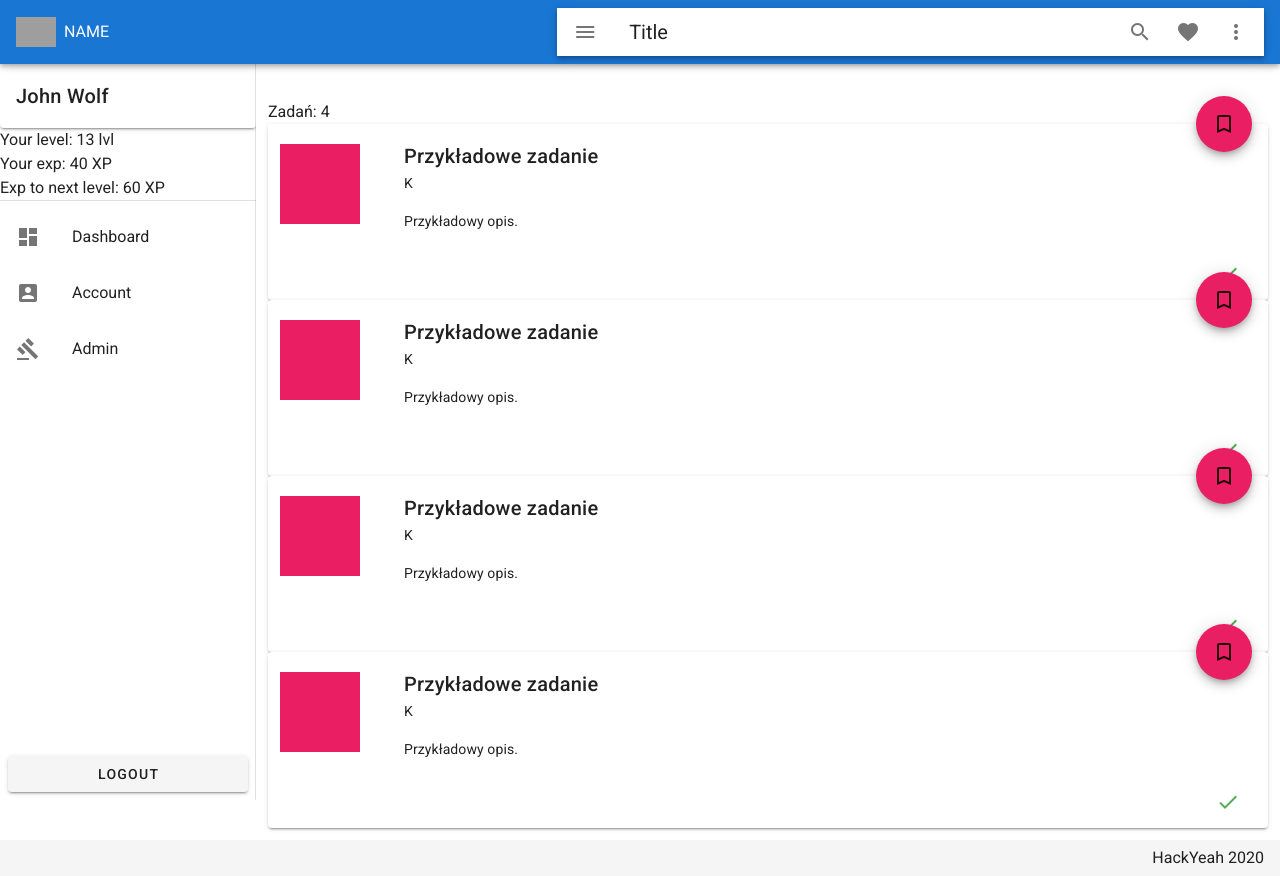
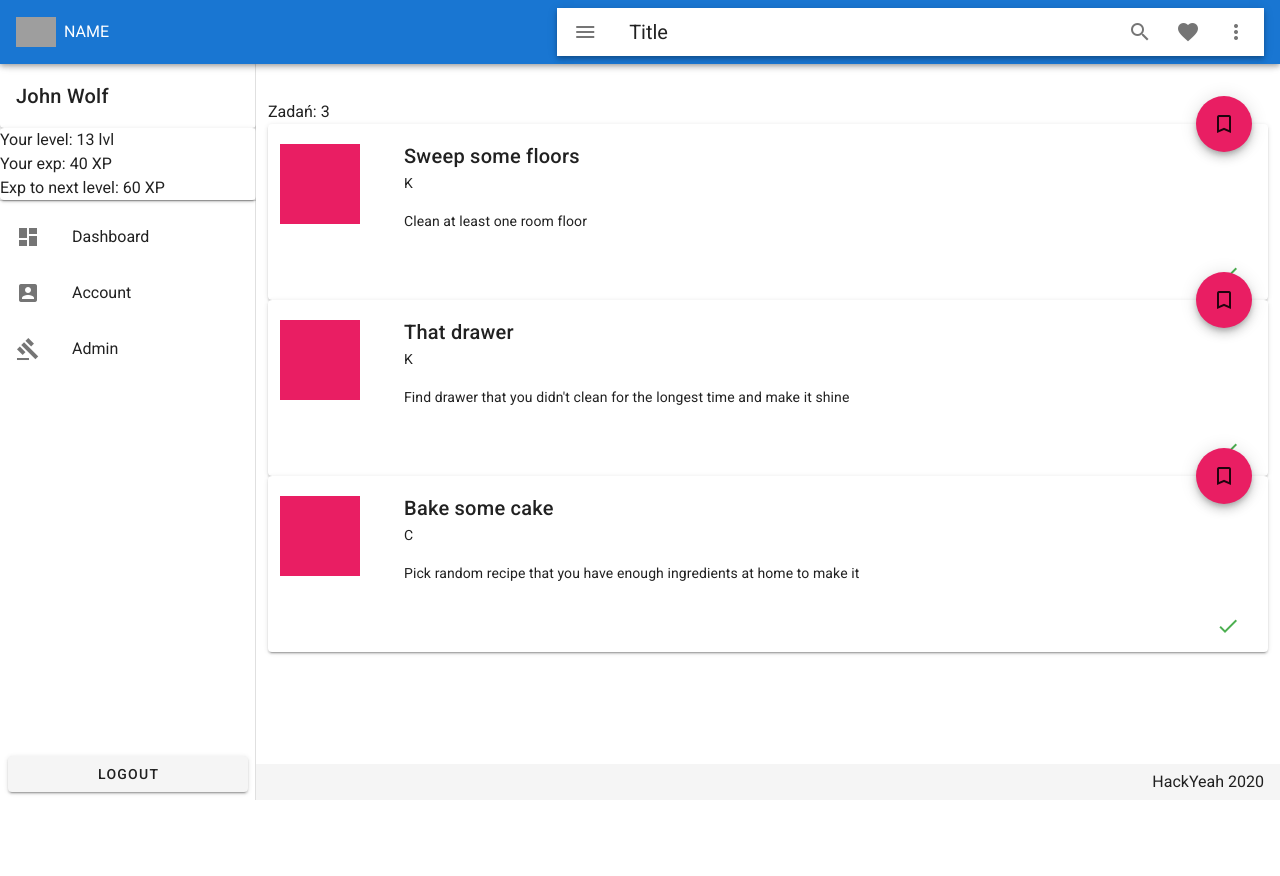
Before and after one commit to swrczk/VUE-ExpAtHome-HackYeah, a Vue app in the folder app/: page / in a window 1280 px wide. After the commit the page ends 800 px from the top, so only its background shows below. Built offline with nearby package versions, Linux system fonts and the light colour scheme; grey boxes are pictures that could not be loaded.

Commit message:
random tasks

```diff
--- a/app/src/components/Level.vue
+++ b/app/src/components/Level.vue
@@ -1,5 +1,5 @@
 <template>
-    <div>
+    <div class="v-card v-sheet theme--light">
         <span>Your level: {{ Math.round(level/100) }} lvl</span><br />
         <span>Your exp: {{ level%100 }} XP</span><br />
         <span>Exp to next level: {{ 100-level%100 }} XP</span>
--- a/app/src/json/tasks.json
+++ b/app/src/json/tasks.json
@@ -1,9 +1,5 @@
 [
-    { "name": "Przykładowe zadanie", "category": "K", "info": "Przykładowy opis.", "autor": "User X" },
-
-    { "name": "Przykładowe zadanie", "category": "K", "info": "Przykładowy opis.", "autor": "User X"  },
-
-    { "name": "Przykładowe zadanie", "category": "K", "info": "Przykładowy opis.", "autor": "User X"  },
-
-    { "name": "Przykładowe zadanie", "category": "K", "info": "Przykładowy opis.", "autor": "User X"  }
+    { "name": "Sweep some floors", "category": "K", "info": "Clean at least one room floor", "exp": "10", "autor": "User X"},
+    { "name": "That drawer", "category": "K", "info": "Find drawer that you didn't clean for the longest time and make it shine", "exp": "30", "autor": "User Y"},
+    { "name": "Bake some cake", "category": "C", "info": "Pick random recipe that you have enough ingredients at home to make it", "exp": "70", "autor": "User X"}
 ]
```
